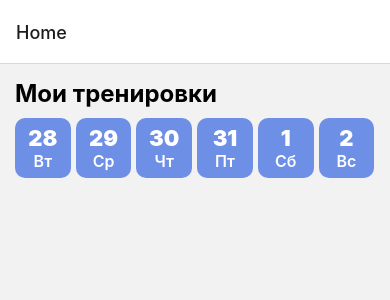
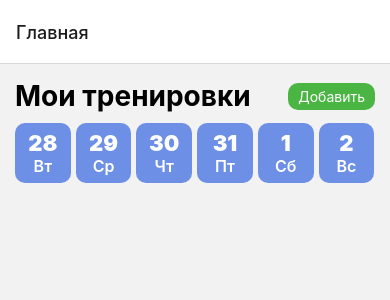
Before and after one commit to tamertokbaev/2fit, a React Native app: screen / in a window 390 px wide. Shown: the top 300 px of the page. Built offline with nearby package versions, Linux system fonts and the light colour scheme.

Commit message:
Add new training button

```diff
--- a/navigation/RootStackNavigator.tsx
+++ b/navigation/RootStackNavigator.tsx
@@ -7,8 +7,8 @@ const Stack = createNativeStackNavigator()
 const RootStackNavigator: React.FC = () => {
 
   return (
-    <Stack.Navigator initialRouteName="Home">
-      <Stack.Screen name="Home" component={HomeScreen}/>
+    <Stack.Navigator initialRouteName="Мои тренировки">
+      <Stack.Screen name="Главная" component={HomeScreen}/>
     </Stack.Navigator>
   )
 }
--- a/screens/HomeScreen.tsx
+++ b/screens/HomeScreen.tsx
@@ -1,16 +1,25 @@
 import React from "react";
-import {View, Text, StyleSheet} from "react-native";
+import {View, Text, StyleSheet, Pressable} from "react-native";
 import Heading from "../components/Heading";
 import HorizontalCalendar from "../components/HorizontalCalendar";
+import {theme} from "../constants/theme";
 
 
 const HomeScreen: React.FC = () => {
 
   return (
     <View style={styles.root}>
-      <Heading
-        size="md"
-        title="Мои тренировки"/>
+      <View style={styles.title}>
+        <Heading
+          size="lg"
+          title="Мои тренировки"/>
+        <Pressable style={styles.addButton}>
+          <Text style={styles.addButtonText}>
+            Добавить
+          </Text>
+        </Pressable>
+      </View>
+
       <View style={styles.calendar}>
         <HorizontalCalendar/>
       </View>
@@ -22,9 +31,23 @@ const styles = StyleSheet.create({
   root: {
     padding: 15
   },
+  title: {
+    justifyContent: "space-between",
+    flexDirection: "row",
+    alignItems: "center"
+  },
+  addButton: {
+    backgroundColor: "#4BB543",
+    padding: 5,
+    borderRadius: 10,
+    paddingHorizontal: 10
+  },
+  addButtonText: {
+    color: theme.textColor,
+  },
   calendar: {
     marginTop: 10
-  }
+  },
 })
 
 export default HomeScreen
```
